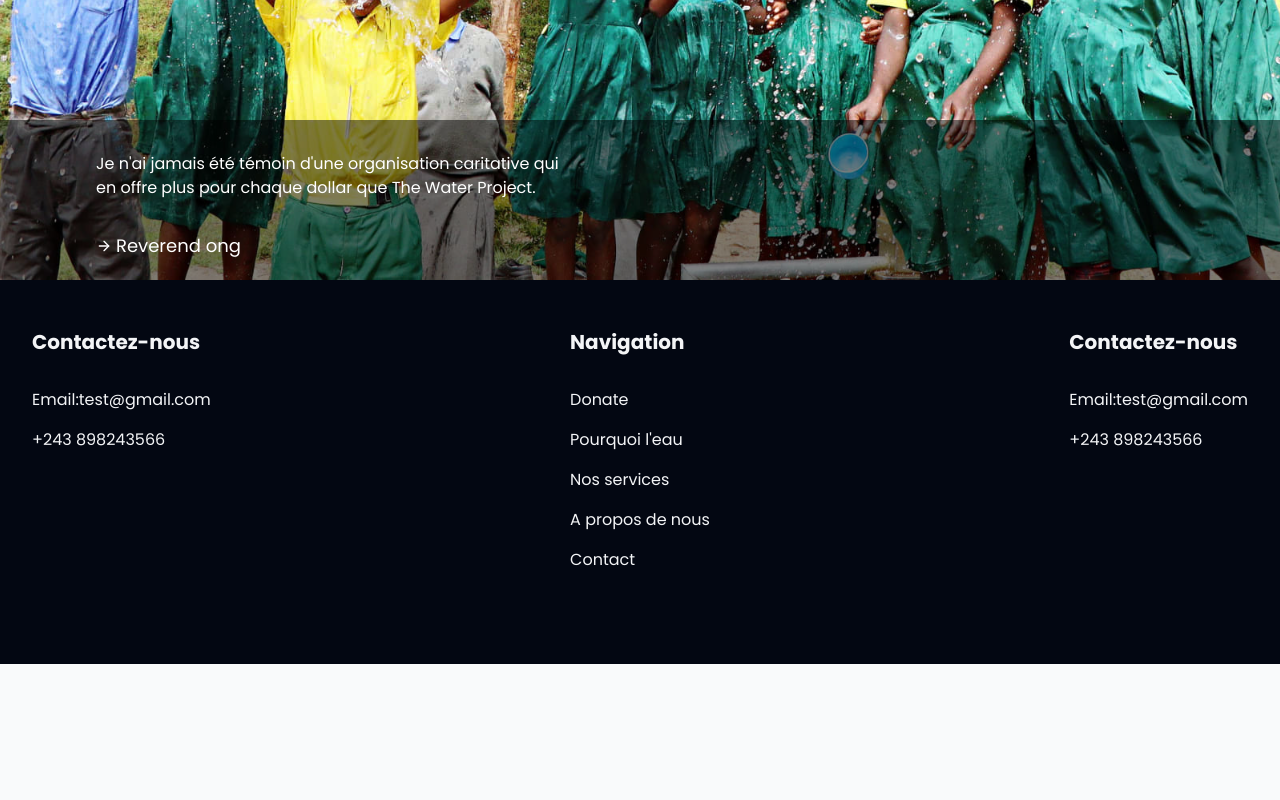
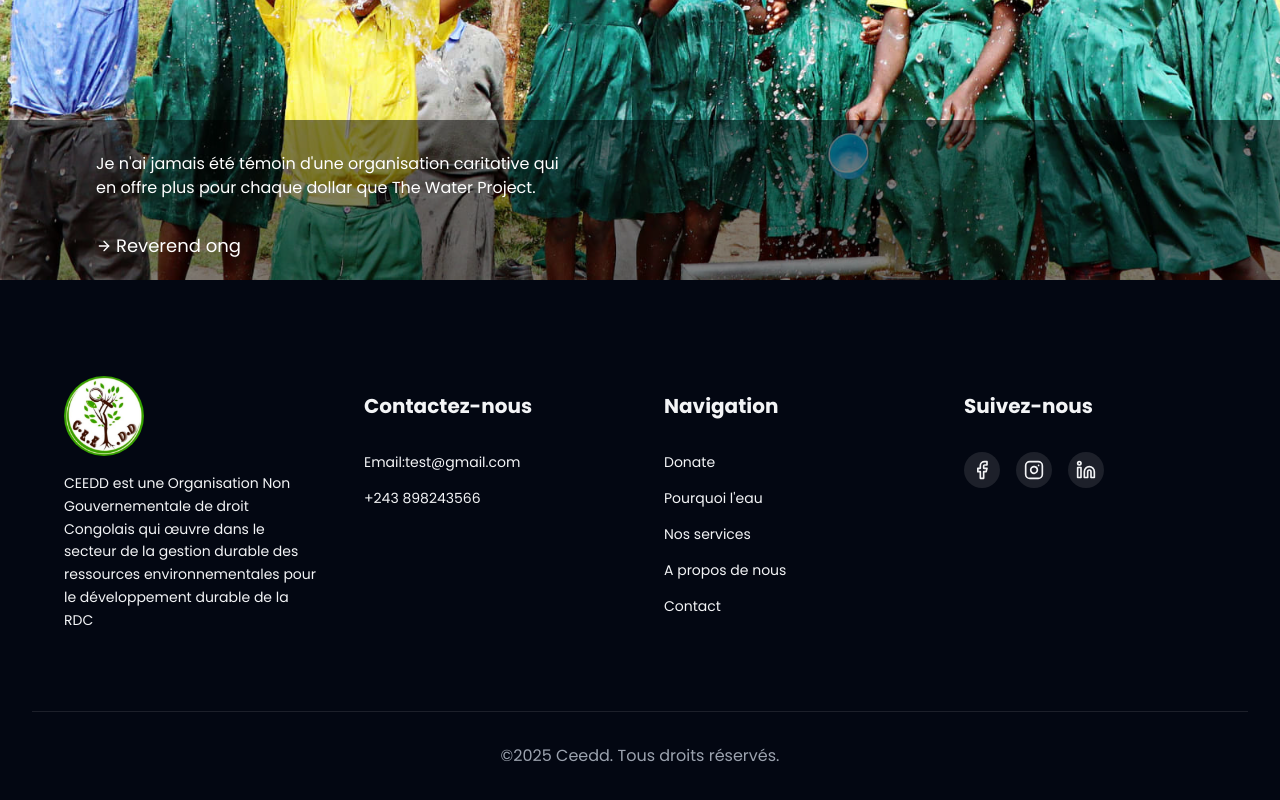
Before and after one commit to vick25/ceedd-stream-frontend, a Next.js app: page / in a window 1280 px wide. Shown: the part 2868-3668 px from the top of the page. Before the commit the page ends 3532 px from the top, so only its background shows below. Built offline with nearby package versions, Linux system fonts and the light colour scheme.

Commit message:
update footer component

```diff
--- a/src/components/Footer.tsx
+++ b/src/components/Footer.tsx
@@ -1,21 +1,37 @@
+import { Facebook, Instagram, Linkedin } from "lucide-react";
+import Image from "next/image";
 import React from "react";
 
 const Footer = () => {
   return (
-    <footer className="bg-gray-950 h-96">
-      <div className="flex flex-col  gap-4 p-8 lg:flex-row lg:justify-between">
+    <footer className="bg-gray-950 text-white py-16 px-4 sm:px-6 lg:px-8">
+      <div className="grid md:grid-cols-2 lg:grid-cols-4 gap-12 px-8 py-8 ">
+        <div className="flex flex-col items-center text-gray-100  gap-4 lg:items-start  ">
+          <Image
+            src="/logo.jpg"
+            alt="logo"
+            width={40}
+            height={40}
+            className="w-16 h-16 md:w-20 md:h-20 object-cover rounded-full"
+          />
+          <p className="max-w-sm text-sm leading-relaxed">
+            CEEDD est une Organisation Non Gouvernementale de droit Congolais
+            qui œuvre dans le secteur de la gestion durable des ressources
+            environnementales pour le développement durable de la RDC
+          </p>
+        </div>
         <div className="flex flex-col items-center text-gray-100  gap-4 lg:items-start ">
           <h2 className="font-bold text-base py-3  lg:text-xl lg:py-4">
             Contactez-nous
           </h2>
-          <span>Email:test@gmail.com</span>
-          <span>+243 898243566</span>
+          <span className="text-sm">Email:test@gmail.com</span>
+          <span className="text-sm">+243 898243566</span>
         </div>
         <div className="flex flex-col items-center text-gray-100  gap-4 lg:items-start">
           <h2 className="font-bold text-base py-3  lg:text-xl lg:py-4">
             Navigation
           </h2>
-          <ul className="flex flex-col items-center text-gray-100  gap-4 lg:items-start">
+          <ul className="flex flex-col items-center text-gray-100  gap-4 lg:items-start text-sm">
             <li>Donate</li>
             <li>Pourquoi l'eau</li>
             <li>Nos services</li>
@@ -25,11 +41,36 @@ const Footer = () => {
         </div>
         <div className="flex flex-col items-center text-gray-100  gap-4 lg:items-start">
           <h2 className="font-bold text-base py-3  lg:text-xl lg:py-4">
-            Contactez-nous
+            Suivez-nous{" "}
           </h2>
-          <span>Email:test@gmail.com</span>
-          <span>+243 898243566</span>
+
+          <div className="flex space-x-4">
+            <a
+              target="_blank"
+              href="https://web.facebook.com/p/CEEDD-100075980903950"
+              className="p-2 bg-white/10 rounded-full hover:bg-highlight hover:text-black transition-colors"
+            >
+              <Facebook className="w-5 h-5" />
+            </a>
+            <a
+              target="_blank"
+              href="#"
+              className="p-2 bg-white/10 rounded-full hover:bg-highlight hover:text-black transition-colors"
+            >
+              <Instagram className="w-5 h-5" />
+            </a>
+            <a
+              target="_blank"
+              href="#"
+              className="p-2 bg-white/10 rounded-full hover:bg-highlight hover:text-black transition-colors"
+            >
+              <Linkedin className="w-5 h-5" />
+            </a>
+          </div>
         </div>
+      </div>
+      <div className="mt-12 pt-8 border-t border-white/10 text-center text-gray-400">
+        <p>&copy;{new Date().getFullYear()} Ceedd. Tous droits réservés.</p>
       </div>
     </footer>
   );
```
